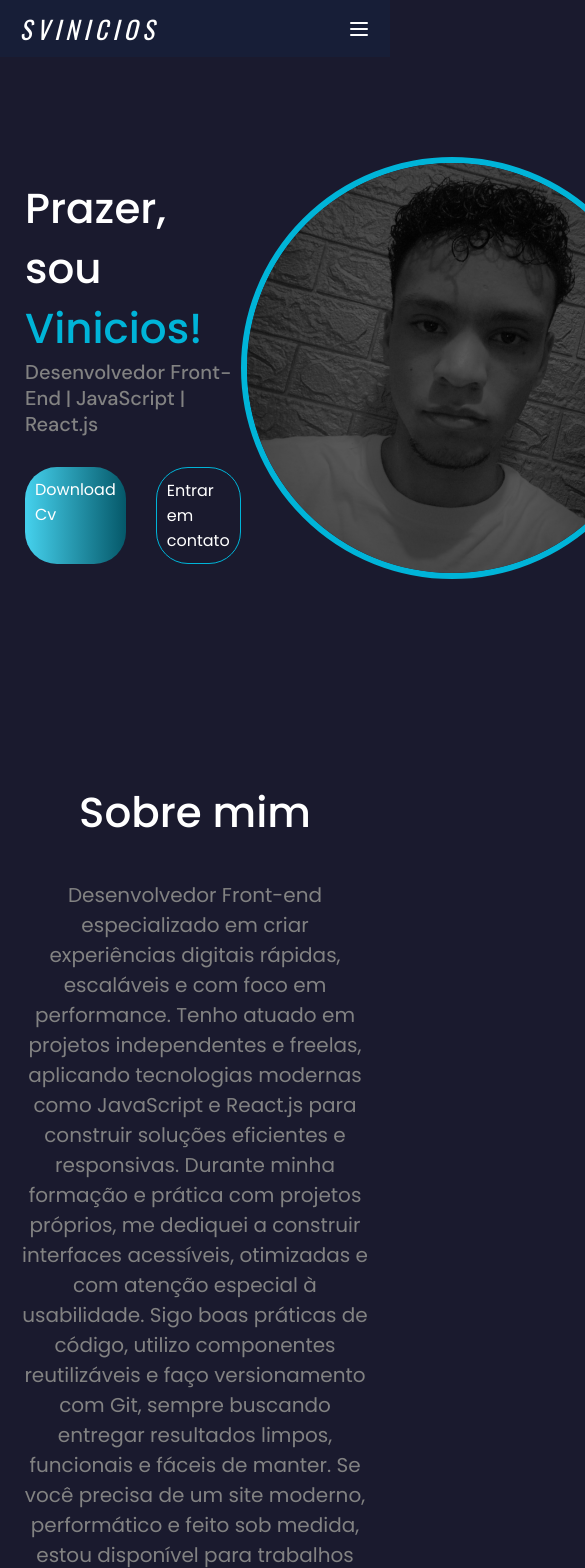
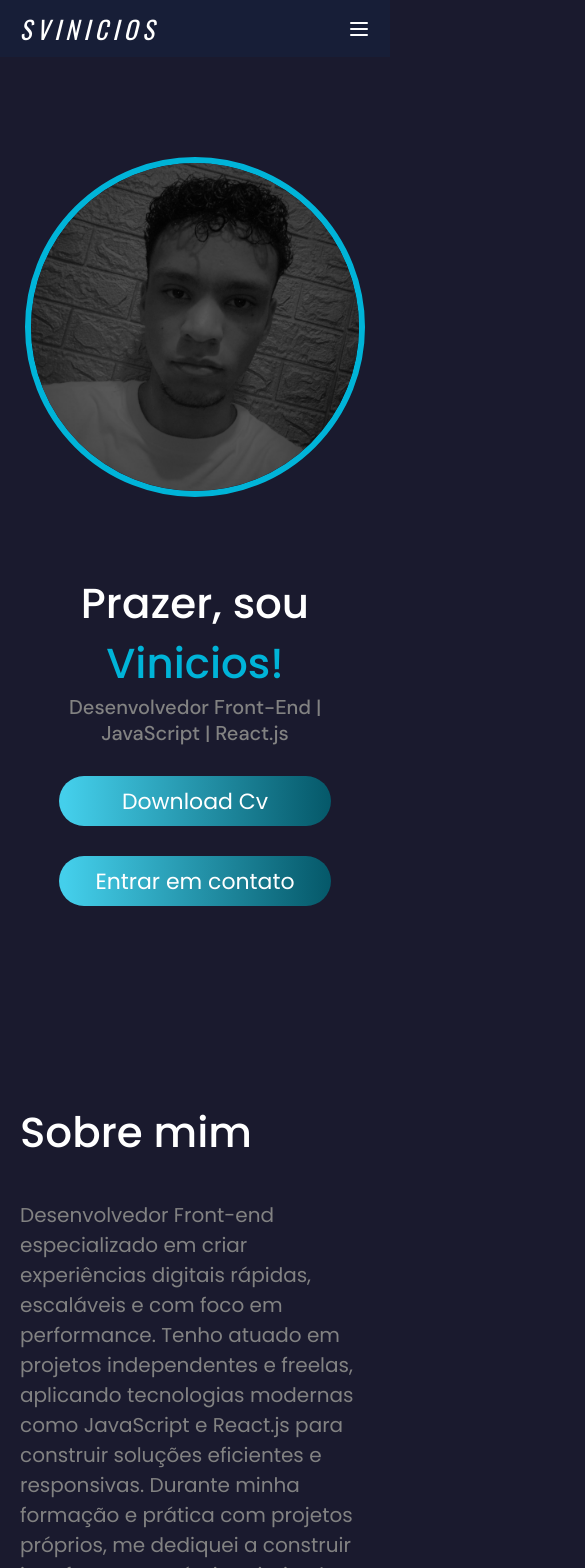
Before and after one commit to ViniDev01/Portfolio-ViniDev01, a React (Vite) app: page /sobre in a window 390 px wide. Shown: the top 1568 px of the page, 585 px wide, since content can reach past the window. Built offline with nearby package versions, Linux system fonts and the light colour scheme; no server answers.

Commit message:
Update Responsive

```diff
--- a/index.html
+++ b/index.html
@@ -4,7 +4,7 @@
     <meta charset="UTF-8" />
     <link rel="icon" type="image/x-icon" href="./favicon.ico" />
     <meta name="viewport" content="width=device-width, initial-scale=1.0" />
-    <title> <Vini /> — Portfólio de Desenvolvimento Web</title>
+    <title> Portfólio | SVinicios | Desenvolvimento Front-End</title>
 
     <link rel="preconnect" href="https://fonts.googleapis.com">
     <link rel="preconnect" href="https://fonts.gstatic.com" crossorigin>
--- a/src/components/BannerAboutPage.jsx
+++ b/src/components/BannerAboutPage.jsx
@@ -11,7 +11,8 @@ function BannerAbout() {
                 </div>
                 <div className="action">
                     <a href="" download="Meu-Curriculo.pdf">Download Cv</a>
-                    <a href="" target="_blank">Entrar em contato</a>
+                    <a href="https://mail.google.com/mail/?view=cm&to=contato.viniciosss@gmail.com&su=Assunto do e-mail&body=Olá, quero falar com você sobre:" target='_blank' className='hi-desktop'>Entrar em contato</a>
+                    <a href="mailto:contato.viniciosss@email.com?subject=Assunto do e-mail&body=Olá, quero falar com você sobre:" target='_blank' className='hi-mobile'>Entrar em contato</a>
                 </div>
             </div>
 
--- a/src/css/App.css
+++ b/src/css/App.css
@@ -638,6 +638,7 @@ footer {
   display: flex;
   align-items: center;
   justify-content: center;
+  flex-wrap: wrap;
   gap: 80px;
 }
 
@@ -676,16 +677,14 @@ footer {
   }
 }
 
-.footer-contato .icons .icon a.hi-mobile {
+.footer-contato .icons .icon a.hi-mobile,
+.action a.hi-mobile {
   display: none;
 }
 
 .footer-contato .icons .icon a:hover {
   transform: scale(1.3);
 }
-
-
-
 
 /* Fim da Page About */
 
--- a/src/css/Responsive.css
+++ b/src/css/Responsive.css
@@ -27,6 +27,25 @@
           }
     }
 
+}
+
+@media (max-width: 1000px) {
+    .banner-about {
+        flex-direction: column-reverse;
+        justify-content: center;
+        gap: 70px;
+    }
+
+    .intro {
+        align-items: center;
+    }
+
+    .intro .title h1,
+    .intro .title span,
+    .intro .title p {
+        display: block;
+        text-align: center;
+    }
 }
 
 @media (max-width: 768px) {
@@ -137,11 +156,14 @@
         }
     }
 
-    .footer-contato .icons .icon a.hi-desktop {
+    .footer-contato .icons .icon a.hi-desktop,
+    .action a.hi-desktop {
         display: none;
     }
-    .footer-contato .icons .icon a.hi-mobile {
+    .footer-contato .icons .icon a.hi-mobile,
+    .action a.hi-mobile {
         display: flex;
+        justify-content: center;
     }
 
 }
@@ -199,6 +221,29 @@
             font-size: 1.4rem;
         }
     }
+
+    /* Page About */
+
+    .action {
+        width: 100%;
+        flex-direction: column;
+        justify-content: center;
+        align-items: center;
+    }
+
+    .action a {
+        display: block;
+        width: 80%;
+        height: 50px;
+        text-align: center;
+        line-height: 32px;
+        font-size: 22px;
+    }
+
+    .profile a img{
+        width: 100%;
+    }
+
 }
 
 @media (max-width: 440px) {
@@ -224,6 +269,12 @@
             height: 200px;
             object-fit: cover;
           }
+    }
+
+    /* Page About */
+    .about-text p,
+    .about-text h2 {
+        text-align: left;
     }
 }
 @media (max-width: 400px) {
@@ -286,6 +337,50 @@
         }
     }
 
+    /* Page About */
+
+    .banner-about {
+        padding: 50px 20px 100px;
+    }
+    .intro .title h1,
+    .intro .title span {
+        font-size: 11.3vw;
+        line-height: 100%;
+        margin-bottom: 20px;
+    }
+
+    .action a {
+        display: block;
+        width: 100%;
+        height: 50px;
+        text-align: center;
+        line-height: 32px;
+        font-size: 6vw;
+    }
+
+    .about-text {
+        max-width: 900px;
+        margin: 0 auto;
+        padding: 0px 20px;
+    }
+
+    .about-text h2 {
+        font-size: 12vw;
+    }
+
+    .about-text p {
+        font-size: 6vw;
+    }
+
+    .footer-contato h2 {
+        text-align: center;
+        font-size: 13vw;
+    }
+
+    .footer-contato .icons .icon:first-of-type   a span:nth-child(3){
+        font-size: 5vw;
+    }
+
 }
 
 @media (min-width: 768px) {
```
